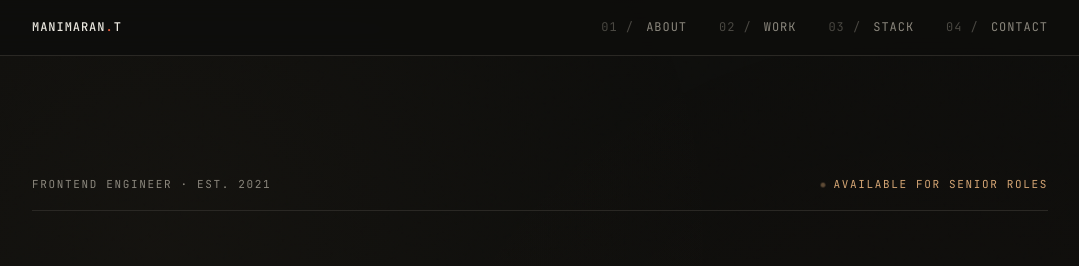
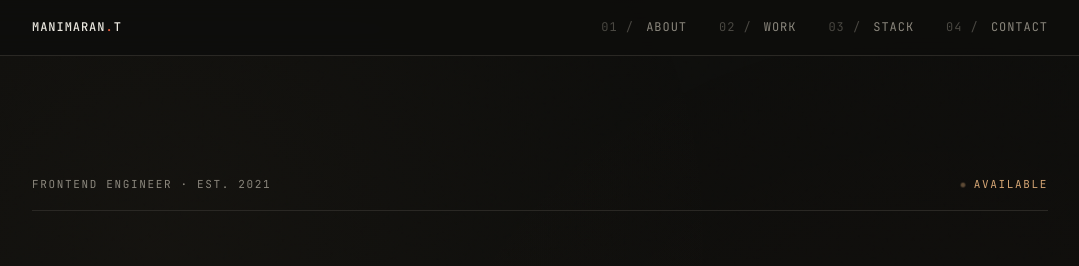
Before and after one commit to maran-t/maran-t.github.io, a plain HTML site: page index.html in a window 1280 px wide. Shown: the top 266 px of the page, without its empty margins (100-1179 px from the left). Drawn offline with Linux system fonts and the light colour scheme.

Commit message:
Update index.html

```diff
--- a/index.html
+++ b/index.html
@@ -623,7 +623,7 @@
   <header class="hero">
     <div class="hero-meta">
       <span>Frontend Engineer · Est. 2021</span>
-      <span class="pulse">Available for senior roles</span>
+      <span class="pulse">Available</span>
     </div>
 
     <h1 class="title">
```
